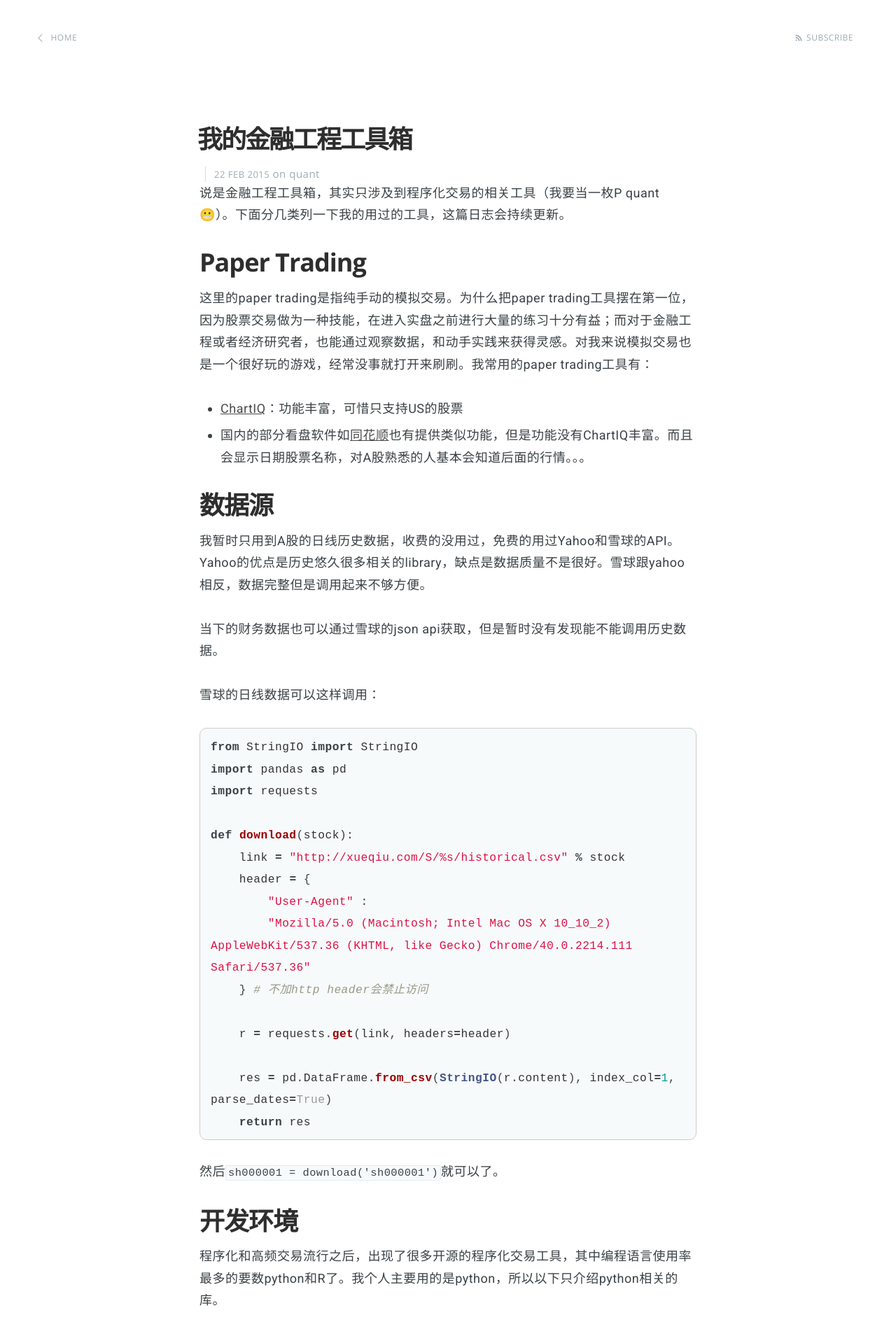
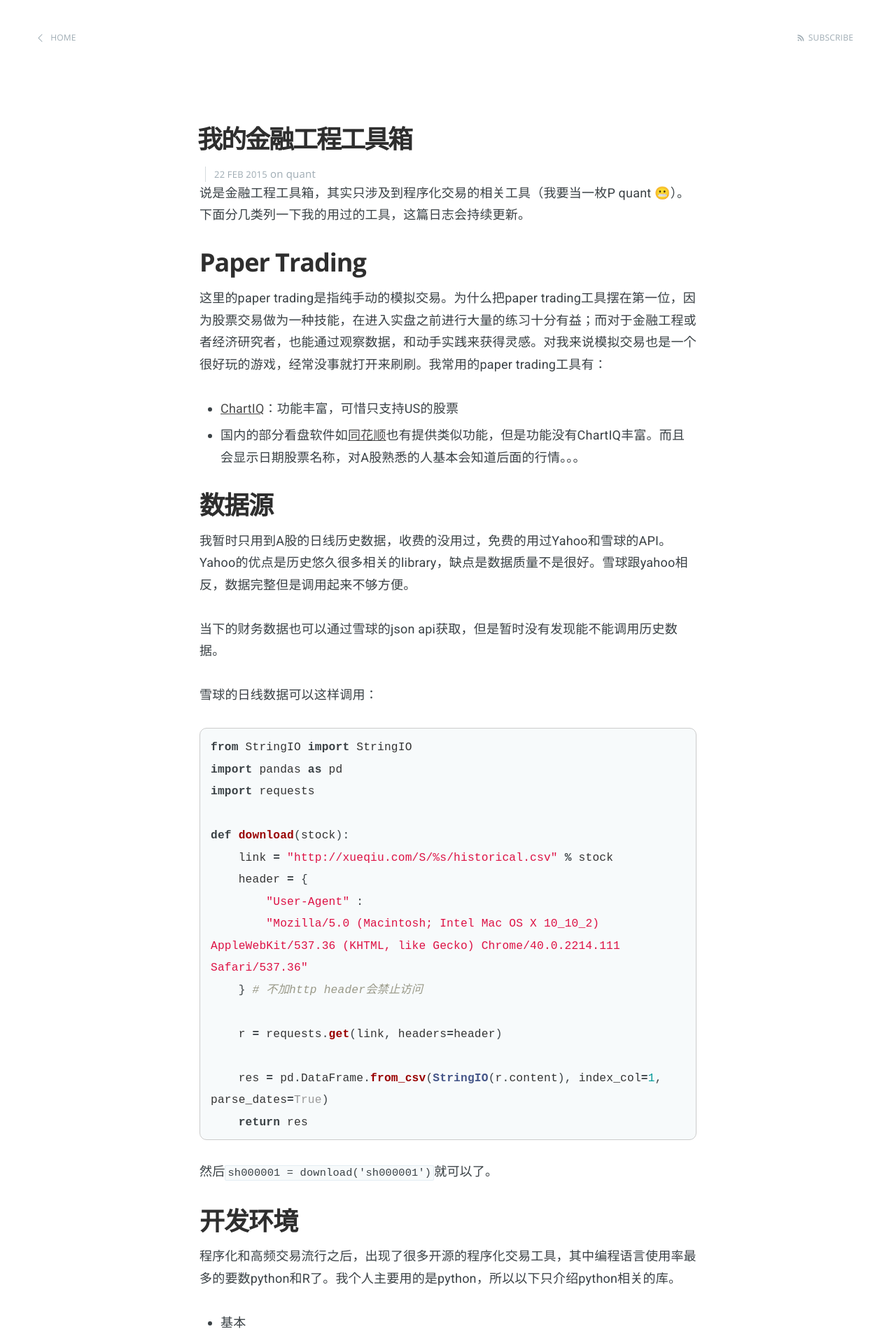
Before and after one commit to semio/semio.github.io, a Jekyll site: the page built from _posts/2015-2-22-my-quant-toolbox.md, in a window 1280 px wide. Shown: the top 1909 px of the page at 70% size. Built offline with Jekyll 4.4.1, drawn with Linux system fonts in a browser that asks for light colours; emoji names are drawn with the system emoji font; Markdown is read by kramdown in place of the engine named in the settings.

```diff
--- a/Gemfile
+++ b/Gemfile
@@ -2,6 +2,8 @@ source 'https://rubygems.org'
 
 require 'json'
 require 'open-uri'
+
 versions = JSON.parse(open('https://pages.github.com/versions.json').read)
 
 gem 'github-pages', versions['github-pages']
+gem 'coderay'
--- a/_config.yml
+++ b/_config.yml
@@ -2,7 +2,7 @@ name: Semio's Notebook
 description: Collection of My Thoughts
 meta_description: "Blogging about Technologies, Stock Market/Trading."
 
-markdown: redcarpet
+markdown: kramdown
 highlighter: pygments
 logo: false
 paginate: 15
@@ -20,3 +20,9 @@ gems:
 - jemoji
 - jekyll-redirect-from
 - jekyll-sitemap
+
+kramdown:
+  input: GFM
+  enable_coderay: true
+  coderay_line_numbers: nil
+  coderay_tab_width: 4
--- a/assets/css/screen.css
+++ b/assets/css/screen.css
@@ -177,7 +177,7 @@ body {
     height: 100%;
     max-height: 100%;
     font-family: "Roboto", "Source Han Sans SC", "思源黑体", STXihei, "华文细黑", "Microsoft YaHei", "微软雅黑", serif;
-    letter-spacing: 0.05rem;
+    letter-spacing: 0.02rem;
     font-size: 1.8rem;
     line-height: 1.75em;
     color: #3A4145;
@@ -854,8 +854,19 @@ body:not(.post-template) .post-title {
 .post-content > .highlight pre code {
     display: block;
     white-space: pre-wrap;
-    overflow-x: auto;
     word-wrap: normal;
+}
+
+/* coderay support */
+.code pre {
+    line-height: 1.3;
+    white-space: pre-wrap;
+    word-wrap: normal;
+    font-family: Inconsolata, monospace, sans-serif;
+}
+
+.code pre span {
+    font-size: 0.9em;
 }
 
 /* list improvments */
```
Also changed, not shown: Gemfile.lock.
